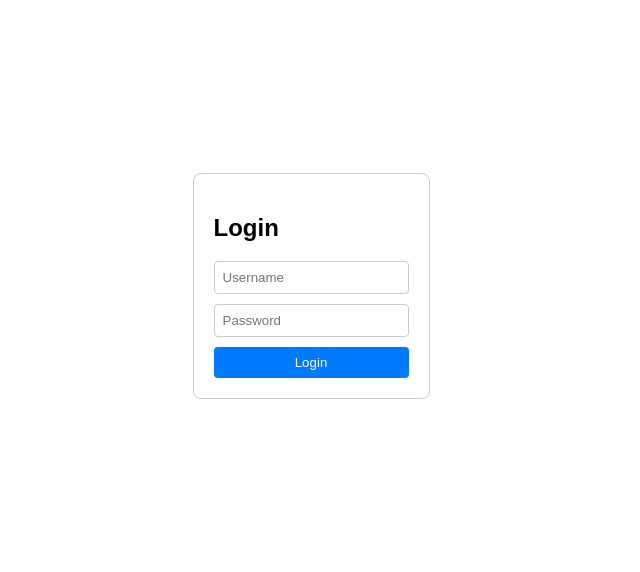
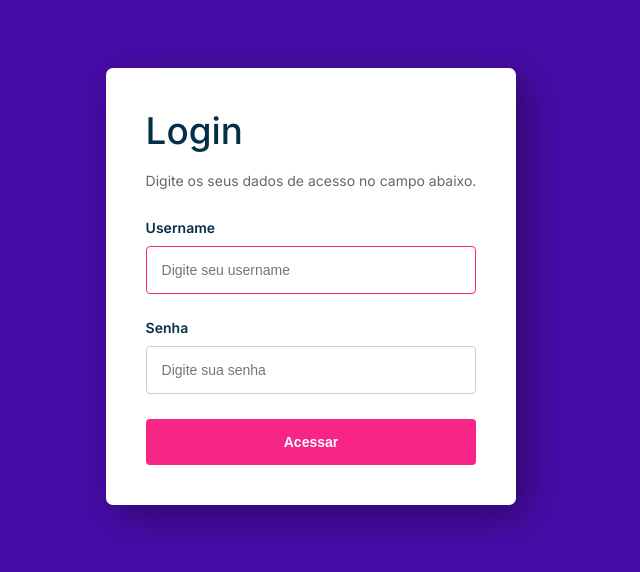
Before and after one commit to alinelopesm/auth-flow, a React (Create React App) app: page /user in a window 1280 px wide. Shown: the part 114-686 px from the top of the page, without its empty margins (329-969 px from the left). Built offline with nearby package versions, Linux system fonts and the light colour scheme.

Commit message:
refactor: ajuste login screen

```diff
--- a/src/pages/form/index.css
+++ b/src/pages/form/index.css
@@ -1,43 +1,98 @@
-/* Login.css */
-.login-container {
-    display: flex;
-    justify-content: center;
-    align-items: center;
-    height: 100vh;
-  }
+@import url('https://fonts.googleapis.com/css2?family=Inter:wght@100;200;300;400;500;600;700;800;900&display=swap');
 
-  .login-form {
-    border: 1px solid #ccc;
-    padding: 20px;
-    border-radius: 8px;
+body {
+    font-family: 'Inter', sans-serif;
+    margin: 0;
+    padding: 0;
+    color: #023047
+}
+
+.page {
     display: flex;
     flex-direction: column;
-    max-width: 300px;
-  }
+    align-items: center;
+    align-content: center;
+    justify-content: center;
+    width: 100%;
+    height: 100vh;
+    background-color: #480ca8;
+}
 
-  input {
-    margin-bottom: 10px;
-    padding: 8px;
+.formLogin {
+    display: flex;
+    flex-direction: column;
+    background-color: #fff;
+    border-radius: 7px;
+    padding: 40px;
+    box-shadow: 10px 10px 40px rgba(0, 0, 0, 0.4);
+    gap: 5px
+}
+
+.areaLogin img {
+    width: 420px;
+}
+
+.formLogin h1 {
+    padding: 0;
+    margin: 0;
+    font-weight: 500;
+    font-size: 2.3em;
+}
+
+.formLogin p {
+    display: inline-block;
+    font-size: 14px;
+    color: #666;
+    margin-bottom: 25px;
+}
+
+.formLogin input {
+    padding: 15px;
+    font-size: 14px;
+    border: 1px solid #ccc;
+    margin-bottom: 20px;
+    margin-top: 5px;
     border-radius: 4px;
-    border: 1px solid #ccc;
-  }
+    transition: all linear 160ms;
+    outline: none;
+}
 
-  button {
-    padding: 8px;
-    border-radius: 4px;
-    border: none;
-    background-color: #007bff;
+
+.formLogin input:focus {
+    border: 1px solid #f72585;
+}
+
+.formLogin label {
+    font-size: 14px;
+    font-weight: 600;
+}
+
+.formLogin a {
+    display: inline-block;
+    margin-bottom: 20px;
+    font-size: 13px;
+    color: #555;
+    transition: all linear 160ms;
+}
+
+.formLogin a:hover {
+    color: #f72585;
+}
+
+.btn {
+    background-color: #f72585;
     color: #fff;
+    font-size: 14px;
+    font-weight: 600;
+    border: none !important;
+    transition: all linear 160ms;
     cursor: pointer;
-  }
+    margin: 0 !important;
 
-  button:hover {
-    background-color: #0056b3;
-  }
+}
 
-  .user-info {
-    border: 1px solid #ccc;
-    padding: 20px;
-    border-radius: 8px;
-    max-width: 300px;
-  }
+.btn:hover {
+    transform: scale(1.05);
+    background-color: #ff0676;
+
+}
--- a/src/pages/form/index.tsx
+++ b/src/pages/form/index.tsx
@@ -5,7 +5,7 @@ import { AuthContext } from '../../context/AuthContext';
 
 const LoginForm: React.FC = () => {
   const navigate = useNavigate();
-  const { isLoggedIn, login, authenticateInfo } = useContext(AuthContext);
+  const { login} = useContext(AuthContext);
 
   const [username, setUsername] = useState('');
   const [password, setPassword] = useState('');
@@ -25,25 +25,27 @@ const LoginForm: React.FC = () => {
   }
 
   return (
-    <div className="login-container">
-    {!isLoggedIn &&
-      <form className="login-form" onSubmit={handleSubmit}>
-        <h2>Login</h2>
+    <div className="page">
+      <form method="POST" className="formLogin" onSubmit={handleSubmit}>
+        <h1>Login</h1>
+        <p>Digite os seus dados de acesso no campo abaixo.</p>
+        <label htmlFor="username">Username</label>
         <input
           type="text"
-          placeholder="Username"
+          placeholder="Digite seu username"
+          autoFocus={true}
           value={username}
           onChange={(e) => setUsername(e.target.value)}
         />
+        <label htmlFor="password">Senha</label>
         <input
           type="password"
-          placeholder="Password"
+          placeholder="Digite sua senha"
           value={password}
           onChange={(e) => setPassword(e.target.value)}
         />
-        <button type="submit">Login</button>
+        <input type="submit" value="Acessar" className="btn" />
       </form>
-    }
   </div>
   );
 };
```
